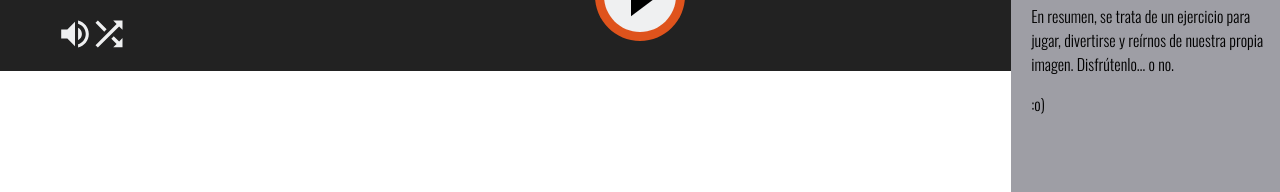
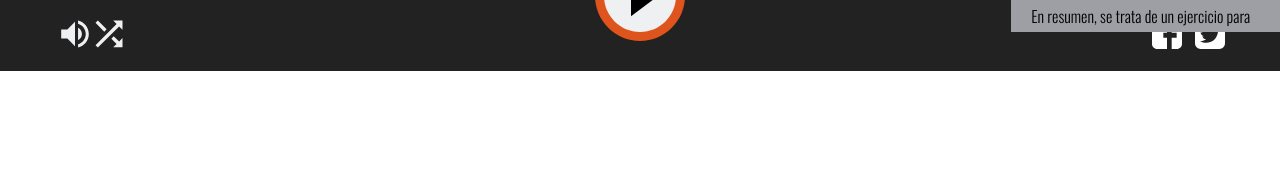
Before and after one commit to anabelle/caricultura, a website: page app/index.html in a window 1280 px wide. Both pictures are taken after a click on the element "¿WTF?". Shown: the part 729-921 px from the top of the page. After the commit the page ends 800 px from the top, so only its background shows below. Drawn offline with nearby package versions, Linux system fonts and the light colour scheme; files that its build step writes are made by us from their sources; files whose address does not match are found by name.

Commit message:
wtf corregido

```diff
--- a/app/styles/main.scss
+++ b/app/styles/main.scss
@@ -124,6 +124,8 @@ h3 {
     z-index: 1400;
     &.desplegado {
       display: block;
+      max-height: 80%;
+      overflow: auto;
     }
 }
 
```
